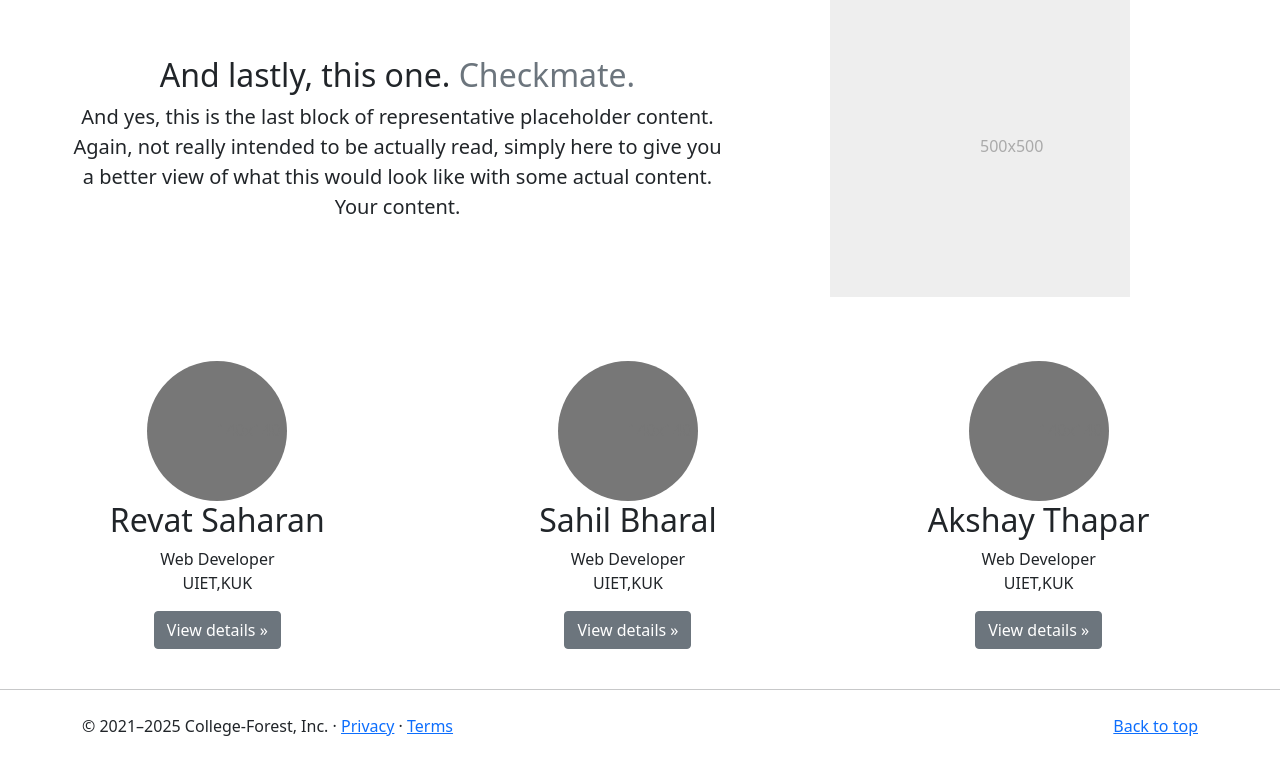
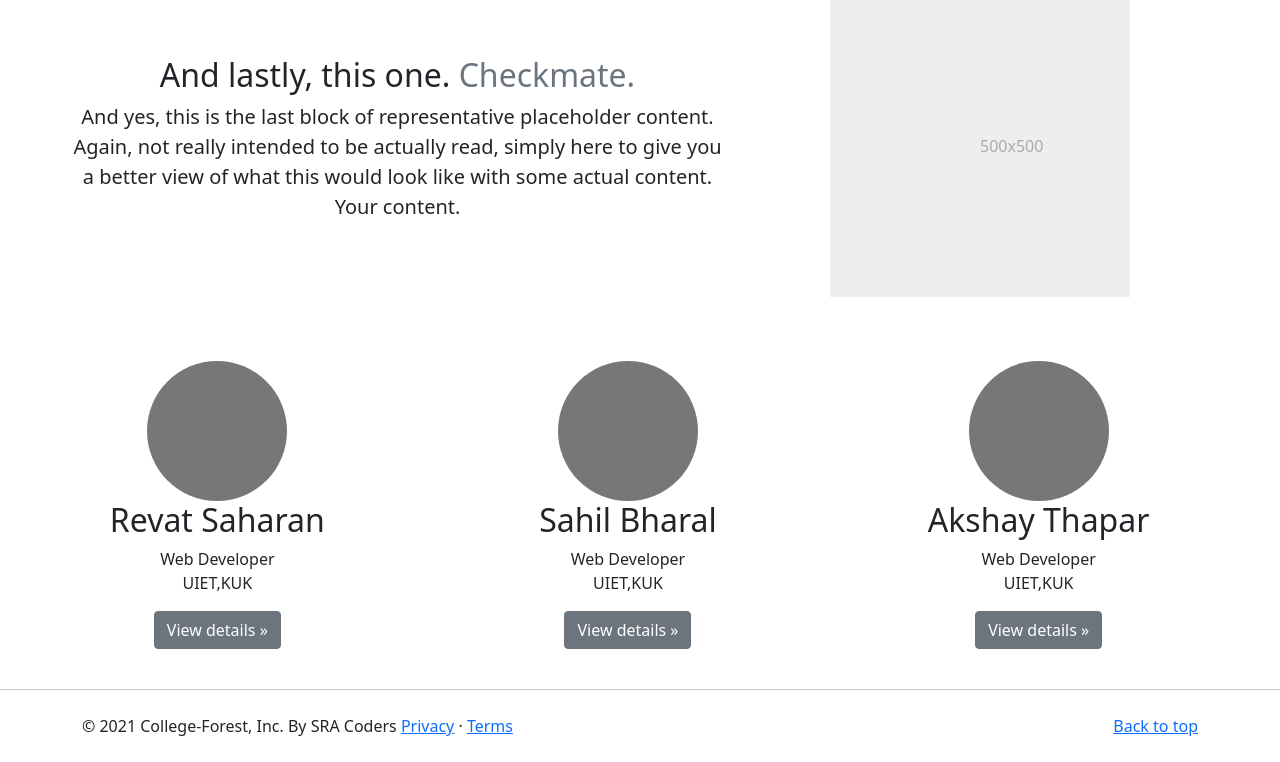
Before and after one commit to SS-Bharal/College-Forest, a plain HTML site: page index.html in a window 1280 px wide. Shown: the part 1467-2229 px from the top of the page. Drawn offline with nearby package versions, Linux system fonts and the light colour scheme.

Commit message:
Update index.html

```diff
--- a/index.html
+++ b/index.html
@@ -210,7 +210,7 @@
   <!-- Footer -->
   <footer class="container my-4">
     <p class="float-end"><a href="#">Back to top</a></p>
-    <p>© 2021–2025 College-Forest, Inc. · <a href="#">Privacy</a> · <a href="#">Terms</a></p>
+    <p>© 2021 College-Forest, Inc. By SRA Coders <a href="#">Privacy</a> · <a href="#">Terms</a></p>
   </footer>
 
 
```
